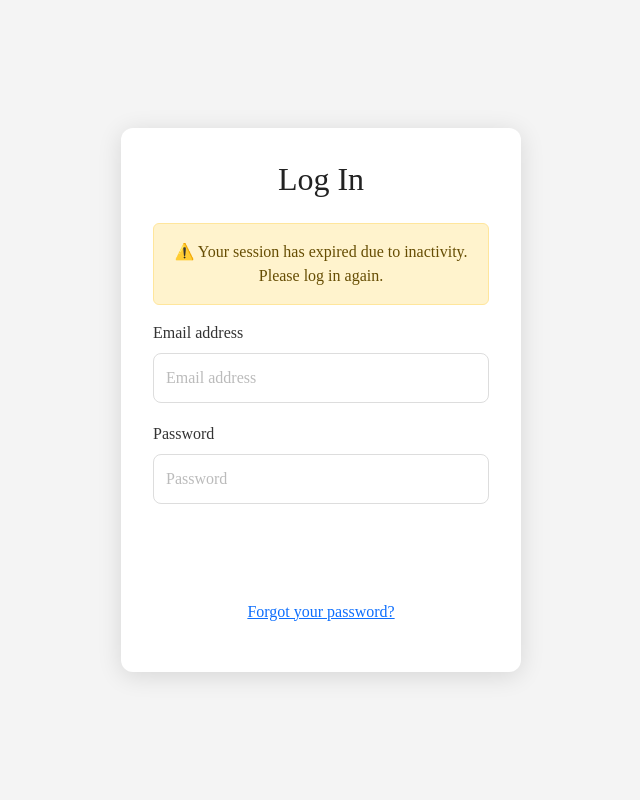
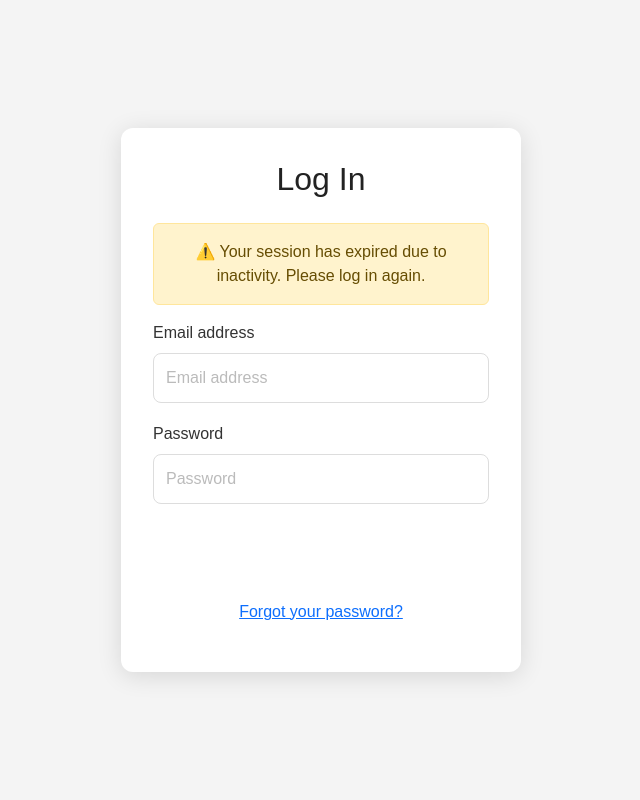
Before and after one commit to NicolasLlanos8799/academy-core, a PHP site: page /login.php?expirada=1 in a window 1280 px wide. Shown: the whole page, without its empty margins (319-959 px from the left). Run offline with PHP 8.4, Linux system fonts and the light colour scheme; a user stored in the database is signed in; a stand-in replaces the project's code that opens the database connection.

Commit message:
ajustes fuentes

```diff
--- a/css/styles.css
+++ b/css/styles.css
@@ -7,7 +7,7 @@
     box-sizing: border-box;
 }
 body {
-    font-family: var(--font-main);
+    font-family: Arial, sans-serif;
     background-color: #f4f4f4;
     color: #333;
 }
@@ -550,7 +550,7 @@ form button {
 }
 /* ===== GENERAL ===== */
 body {
-    font-family: var(--font-main);
+    font-family: Arial, sans-serif;
     background-color: #F7F8FA;
     color: #111827;
 }
@@ -695,7 +695,7 @@ body {
     overflow: hidden;
     background: #FFF;
     box-shadow: 0 2px 10px rgba(55, 65, 81, 0.08);
-    font-family: var(--font-main);
+    font-family: Arial, sans-serif;
     margin-bottom: 2em;
     font-size: 1rem;
 }
@@ -795,7 +795,7 @@ textarea.form-control {
 #modalDetalleClase .modal-content {
     border-radius: 1rem;
     box-shadow: 0 8px 32px rgba(0, 0, 0, 0.1);
-    font-family: var(--font-main);
+    font-family: Arial, sans-serif;
     font-size: 0.92rem;
 }
 
@@ -1000,7 +1000,7 @@ textarea.form-control {
 }
 
 body {
-  font-family: var(--font-main);
+  font-family: Arial, sans-serif;
   background-color: #f7f8fa;
   color: #1f2937;
 }
--- a/php/enviar_correo_clase.php
+++ b/php/enviar_correo_clase.php
@@ -108,7 +108,7 @@ foreach ($destinatarios as [$email, $nombre]) {
 
     // ----------- INICIO MENSAJE HTML (caso CANCELACIÓN personalizado) -------------
     if ($tipo === 'eliminar') {
-        $mensajeHTML = "<div style='color: #000; font-family: var(--font-main);'>";
+        $mensajeHTML = "<div style='color: #000; font-family: Arial, sans-serif;'>";
         $mensajeHTML .= "<h3 style='color: #000;'>$tituloCorreo</h3>";
         $mensajeHTML .= "<p style='margin-top:20px; color:#000;'>$mensajeIntro</p>";
         $mensajeHTML .= "<ul style='font-size:15px; padding-left:18px;'>";
@@ -133,7 +133,7 @@ foreach ($destinatarios as [$email, $nombre]) {
 
     } else {
         // ----------- MENSAJE HTML para crear/editar: igual que antes -------------
-        $mensajeHTML = "<div style='color: #000; font-family: var(--font-main);'>";
+        $mensajeHTML = "<div style='color: #000; font-family: Arial, sans-serif;'>";
         $mensajeHTML .= "<h3 style='color: #000;'>$tituloCorreo</h3>";
 
         if (!$esProfesor) {
--- a/php/registrar_pago.php
+++ b/php/registrar_pago.php
@@ -81,7 +81,7 @@ if ($_SERVER['REQUEST_METHOD'] === 'POST') {
     }
 
     // ✅ Enviar email al profesor notificando el pago
-    $mensajeHTML = "<div style='color: #000; font-family: var(--font-main);'>";
+    $mensajeHTML = "<div style='color: #000; font-family: Arial, sans-serif;'>";
     $mensajeHTML .= "<h3 style='color: #000;'>Payment Registered</h3>";
     $mensajeHTML .= "<p style='margin-top:20px; color:#000;'>Hi <strong>{$profesor_nombre}</strong>,</p>";
     $mensajeHTML .= "<p style='color:#000;'>We have registered a payment to your name on <strong>" . date('d/m/Y') . "</strong> for a total amount of <strong>€{$total}</strong>, corresponding to your completed classes.</p>";
```
Also changed, not shown: php/helpers.php (+5 -23 lines).
